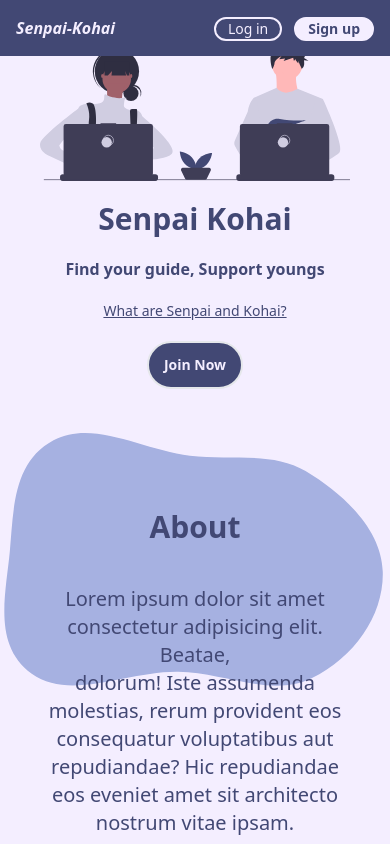
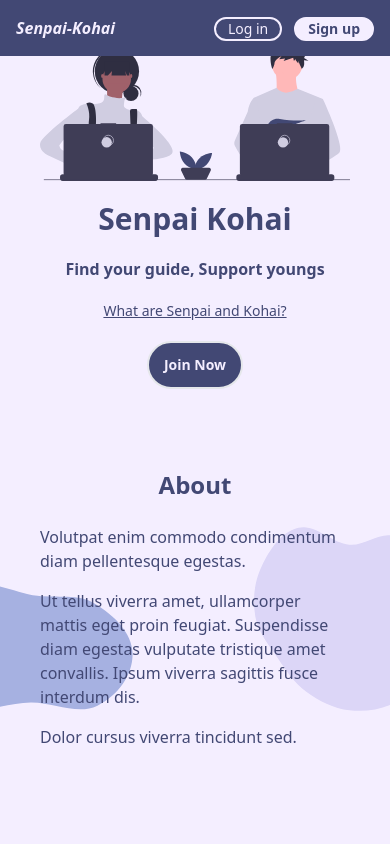
Before and after one commit to shiv-chan/senpai-kohai, a React (Create React App) app in the folder client/: page / in a window 390 px wide. Shown: the top 844 px of the page. Built offline with nearby package versions, Linux system fonts and the light colour scheme.

Commit message:
style for mobile devices

```diff
--- a/client/src/common/components/Home.tsx
+++ b/client/src/common/components/Home.tsx
@@ -13,7 +13,7 @@ import 'react-accessible-accordion/dist/fancy-example.css';
 const Home = () => {
 	// test, added style here just to see the classes work
 	return (
-		<div className="bg-primary_bg_color text-primary_title_color bg-gradient">
+		<div className="bg-primary_bg_color text-primary_title_color font-sans overflow-x-hidden">
 			<div className="p-10 md:p-20">
 				<div className="md:float-right w:20 md:w-2/4 ">
 					<img src="./assets/shared_workspace.svg" />
@@ -50,21 +50,32 @@ const Home = () => {
 					</div>
 				</div>
 			</div>
-			<div className="text-center p-10 md:p-20 bg-BlobL bg-no-repeat bg-contain">
-				<div className="text-3xl p-10 md:p-20 font-black md:text-7xl">
+			<section className="p-10 md:p-20 relative">
+				<h2 className="text-2xl md:text-5xl text-center font-bold mb-6">
 					About
+				</h2>
+				<div className="text-md md:text-xl max-w-screen-lg mx-auto relative z-10">
+					<p className="mb-4">
+						Volutpat enim commodo condimentum diam pellentesque egestas.
+					</p>
+					<p className="mb-4">
+						Ut tellus viverra amet, ullamcorper mattis eget proin feugiat.
+						Suspendisse diam egestas vulputate tristique amet convallis. Ipsum
+						viverra sagittis fusce interdum dis.
+					</p>
+					<p className="mb-4">Dolor cursus viverra tincidunt sed.</p>
 				</div>
-				<div className="text-xl md:text-3xl">
-					<p>
-						Lorem ipsum dolor sit amet consectetur adipisicing elit. Beatae,{' '}
-					</p>
-					dolorum! Iste assumenda molestias, rerum provident eos consequatur
-					voluptatibus aut repudiandae? Hic repudiandae eos eveniet amet sit
-					architecto nostrum vitae ipsam.
-				</div>
-				<br />
-				<br />
-			</div>
+				<img
+					src="./assets/BlobL.svg"
+					alt="blob-l"
+					className="absolute w-48 h-48 top-1/3 -left-14"
+				/>
+				<img
+					src="./assets/BlobR.svg"
+					alt="blob-r"
+					className="absolute w-48 h-48 top-1/4 -right-14"
+				/>
+			</section>
 			<div className="p-10 md:p-20 bg-BlobR bg-no-repeat bg-right bg-contain ">
 				<div className="text-3xl font-black text-center md:text-7xl">Q&As</div>
 				<Accordion className="p-10 text-sm md:text-2xl w-auto">
```
